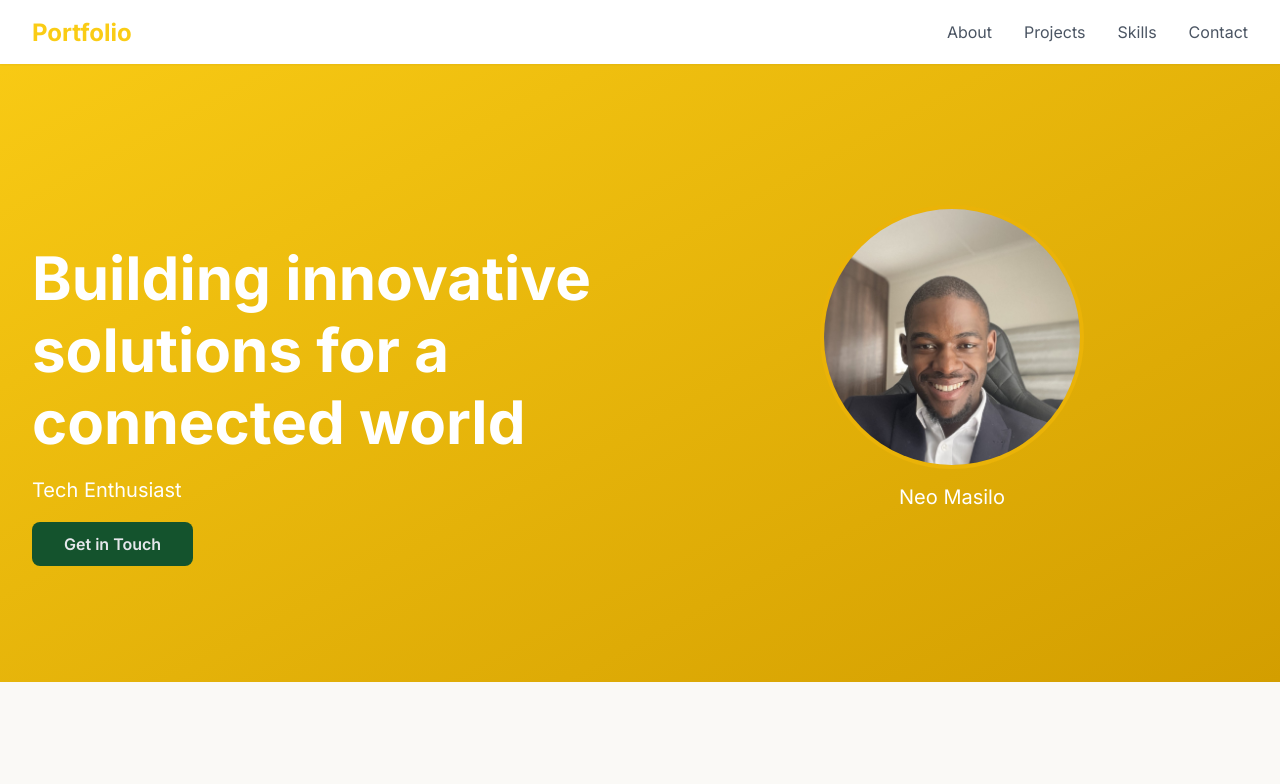
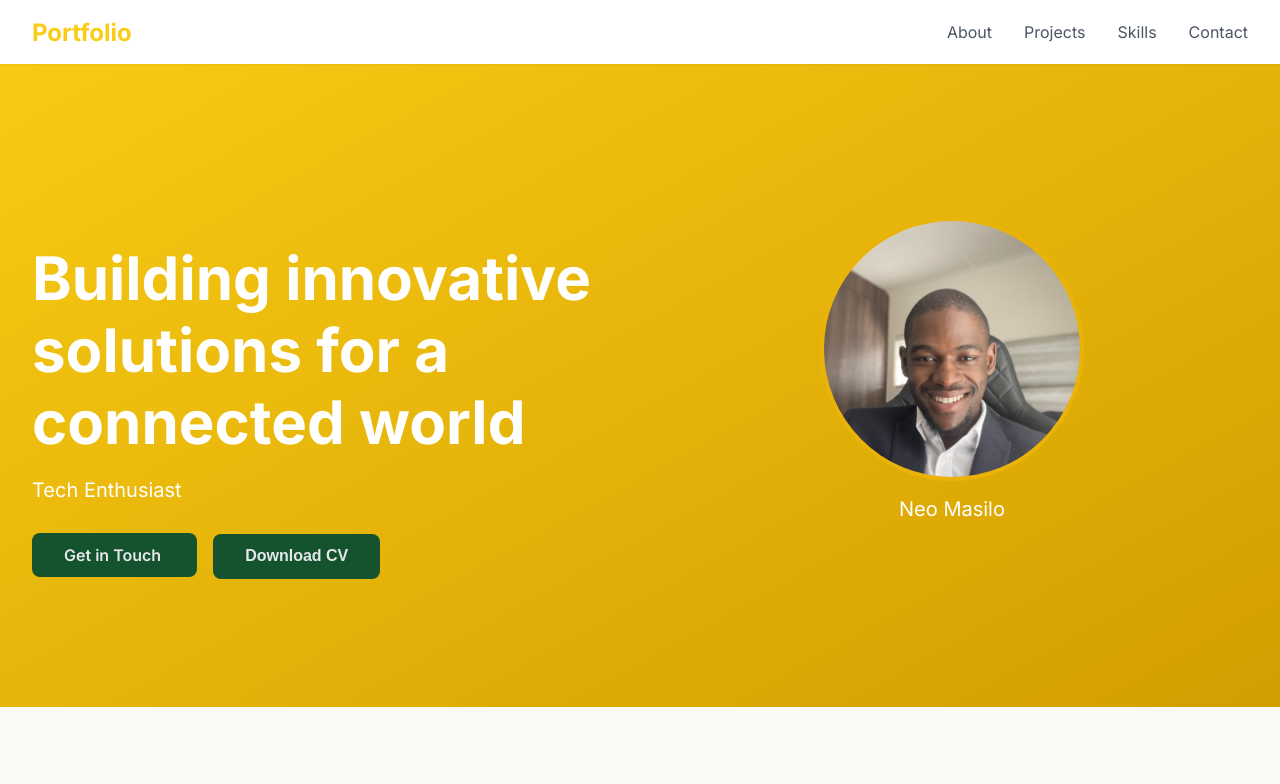
Before and after one commit to lawrencemasilo/personal_website, a plain HTML site: page index.html in a window 1280 px wide. Shown: the top 784 px of the page. Drawn offline with nearby package versions, Linux system fonts and the light colour scheme.

Commit message:
Added CV download button

```diff
--- a/index.html
+++ b/index.html
@@ -54,9 +54,14 @@
                     <p>
                         Tech Enthusiast
                     </p>
-                    <a href="#contact" class="hero-btn">
-                        Get in Touch
-                    </a>
+                    <div>
+                        <a href="#contact" class="hero-btn">
+                            Get in Touch
+                        </a>
+                        <a href="assets/CV/NeoMasilo.pdf" download="NeoMasilo.pdf">
+                            <button class="download-cv">Download CV</button>
+                        </a>
+                    </div>
                 </div>
                 <div class="hero-image-container">
                     <img
--- a/styles.css
+++ b/styles.css
@@ -141,7 +141,16 @@ nav {
   }
 }
 
-.hero-btn {
+.download-cv {
+  height: 45px;
+  border: none;
+  margin-left: 1rem;
+  text-decoration: none;
+  cursor: pointer;
+  font-size: medium;
+}
+
+.hero-btn, .download-cv {
   background-color: rgb(20, 83, 45);
   color: #e5e7eb;
   padding: 0.75rem 2rem;
@@ -151,7 +160,7 @@ nav {
   transition: background-color 0.3s;
 }
 
-.hero-btn:hover {
+.hero-btn:hover, .download-cv:hover {
   background-color: rgb(21, 121, 61);
 }
 
```
Also changed, not shown: 1 other file.
